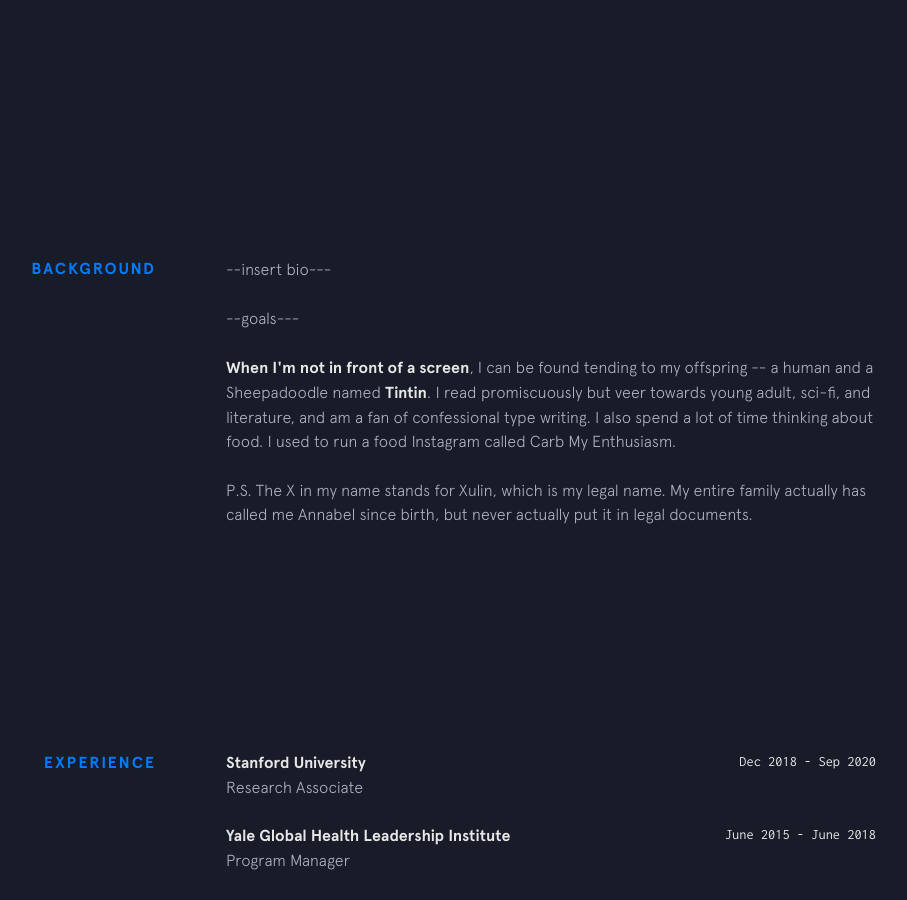
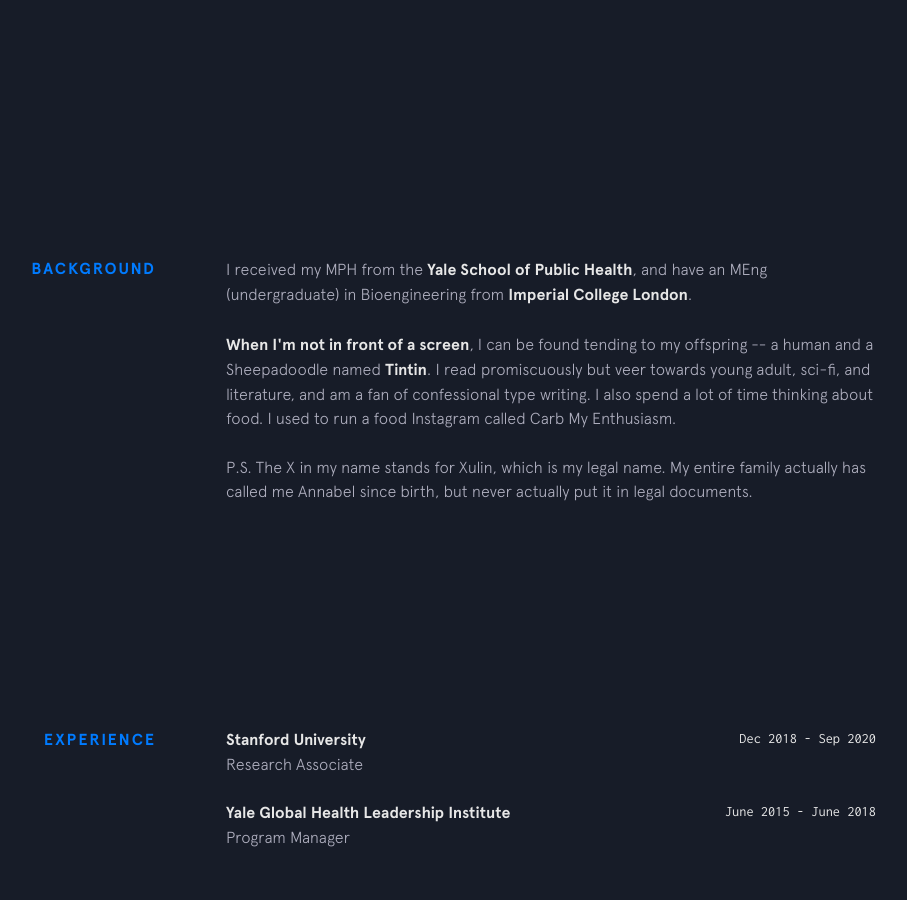
Before and after one commit to annabelxtan/annabelxtan.github.io, a Jekyll site: the page built from index.html, in a window 1280 px wide and 900 px high, scrolled down 743 px. Shown: the whole window, without its empty margins (224-1131 px from the left). Built offline with Jekyll 4.4.1, drawn with Linux system fonts in a browser that asks for light colours; nearby versions of some CDN libraries.

Commit message:
Update background.html

```diff
--- a/_includes/background.html
+++ b/_includes/background.html
@@ -2,11 +2,7 @@
   <div class="section__title">Background</div>
   <div class="section__content">
     <p>
-     --insert bio---
-    </p>
-
-    <p>
-      --goals---
+     I received my MPH from the <a href="http://publichealth.yale.edu">Yale School of Public Health</a>, and have an MEng (undergraduate) in Bioengineering from <a href="http://imperial.ac.uk">Imperial College London</a>.
     </p>
 
     <p>
```
